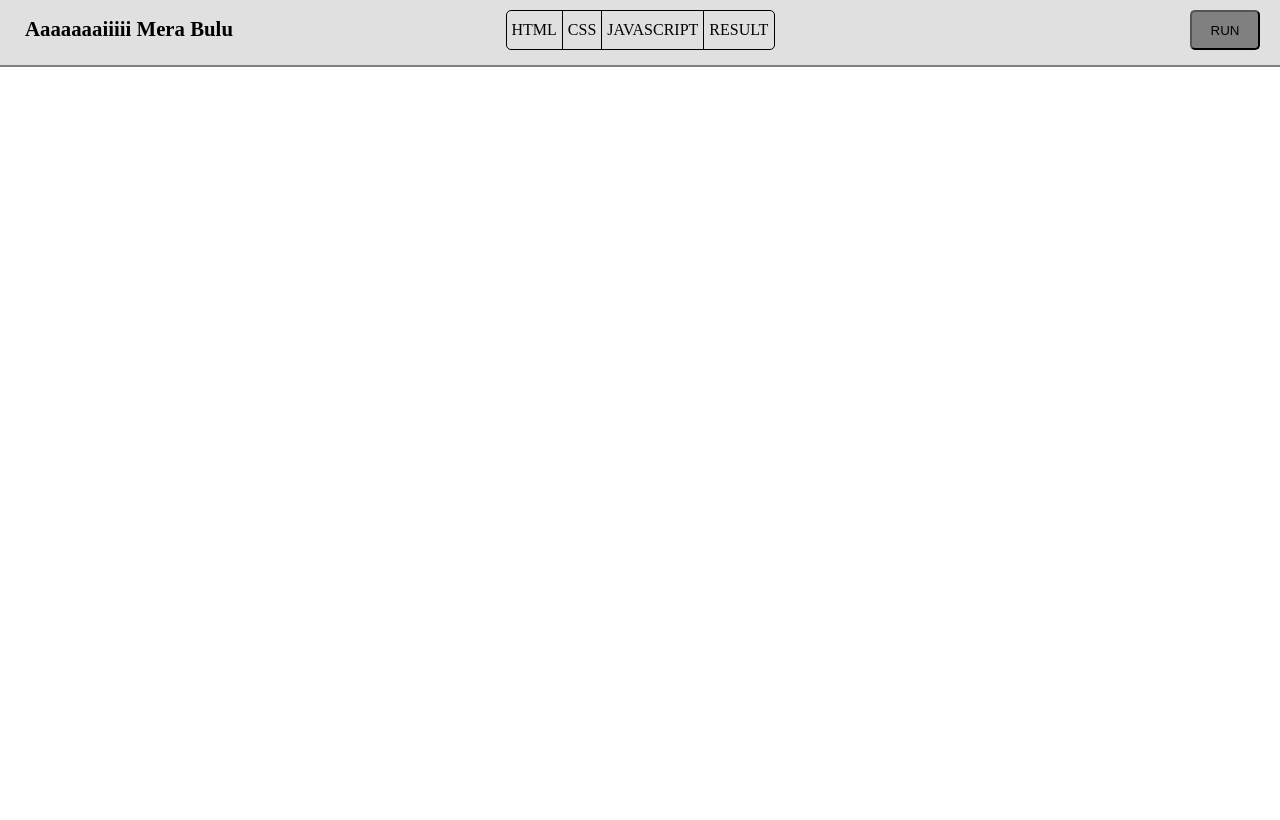
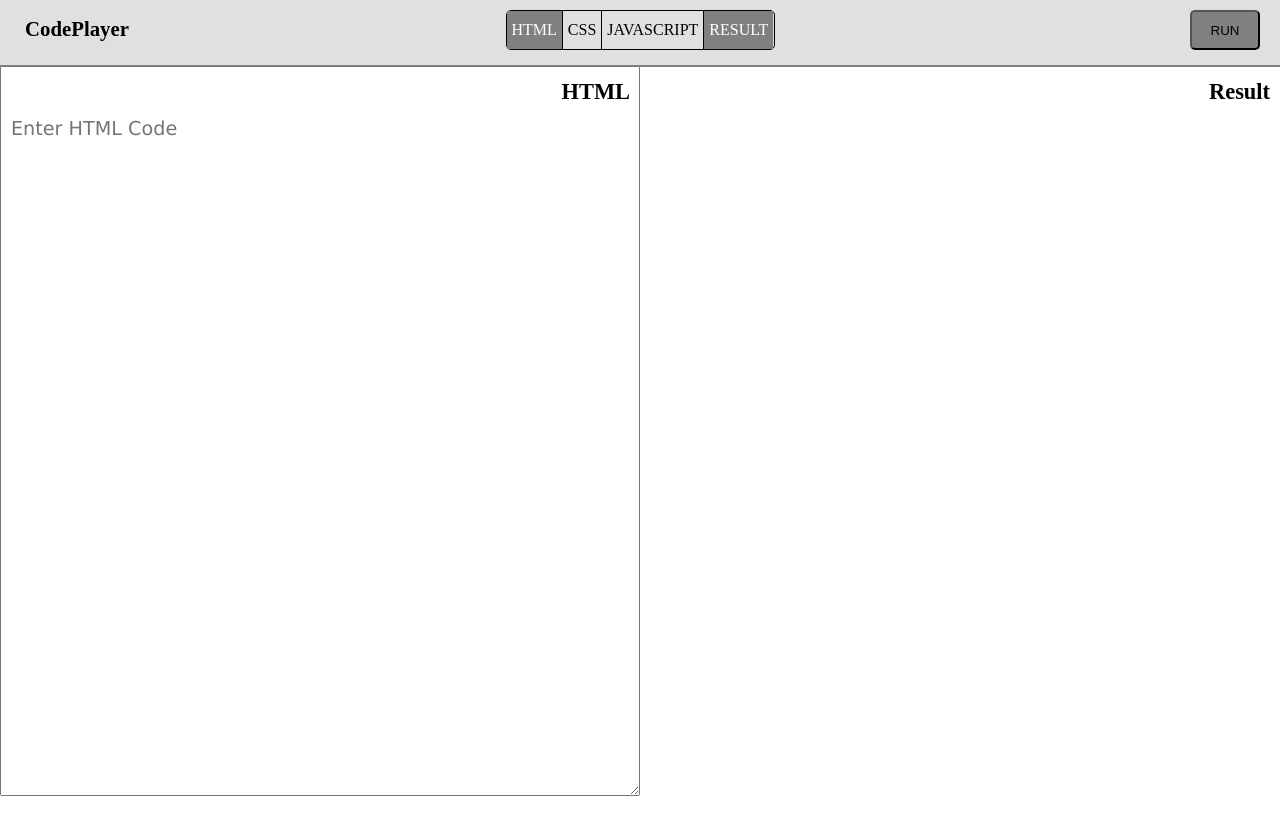
Before and after one commit to batmosphere/batmosphere.github.io, a PHP site: page /Project.html in a window 1280 px wide. Before the commit the page ends 67 px from the top, so only its background shows below. Run offline with PHP 8.4, Linux system fonts and the light colour scheme.

Commit message:
Back to Project

```diff
--- a/My Websites/Jquery/Project.html
+++ b/My Websites/Jquery/Project.html
@@ -1,7 +1,7 @@
 <!DOCTYPE html>
 <html>
 <head>
-	<title>Mera Pyaara Gulla</title>
+	<title>Code Player</title>
 
 	<script type="text/javascript" src="jquery.min.js"></script>
 
@@ -11,15 +11,15 @@
 <body>
 
 <div id="titlebar">
-	<h2 id="codeplayer">Aaaaaaaiiiii Mera Bulu</h2>
+	<h2 id="codeplayer">CodePlayer</h2>
 
 
 
 	<ul id="toggles">
-		<li class="toggle">HTML</li>
+		<li class="toggle selected">HTML</li>
 		<li class="toggle">CSS</li>
 		<li class="toggle">JAVASCRIPT</li>
-		<li class="toggle" style="border: none;">RESULT</li>
+		<li class="toggle selected" style="border: none;">RESULT</li>
 	</ul>
 
 		<button id="runbutton">RUN</button>
@@ -32,27 +32,7 @@
 
 	<div class="codelabel">HTML</div>
 
-	<textarea id="htmlcode" placeholder="Enter HTML Code">
-		<!DOCTYPE html>
-<html>
-<head>
-	<title>Mera Pyaar</title>
-
-
-</head>
-<body>
-<div id="wrapper">
-	<p>Sorry babu lolu totu meri bachi main tumpe aajkal gussa ho jata hu zyada..main kabhi bhi tumko hurt nahi karna chahta....sach main</p>
-
-	<p>Maybe shayad iss distance ke wajah se hamare bich main misunderstandings aa gayi hai bahut..... ho sake to please mereko maaf kar dena......I'll try my best to be as good as you are....meri duli wuli....kha jaunga tumko..PAKA KE</p>
-
-	<p>Kuch kuch ho raha hai mereko yeh type karte hue....:D I hope tumko bhi hota hoga mere naame se :) </p>
-
-	<h2>LOVE. </h2>
-</div>
-</body>
-</html>
-	</textarea>
+	<textarea id="htmlcode" placeholder="Enter HTML Code"></textarea>
 
 </div>
 
@@ -60,33 +40,7 @@
 
 	<div class="codelabel">CSS</div>
 
-	<textarea id="csscode" placeholder="Enter CSS Code">
-	body
-{
-	margin: 0;
-	padding: 0;
-	background-color: #a0eae0;
-}
-
-#wrapper
-{
-	margin: 80px 100px auto 80px;
-	padding: 20px;
-	border: 3px grey solid;
-	border-radius: 6px;
-}
-
-#wrapper p
-{
-	font-family: helvetica;
-	font-size: 1.2em;
-}
-
-h2
-{
-	color: red;
-	font-family: arial;
-}</textarea>
+	<textarea id="csscode" placeholder="Enter CSS Code"></textarea>
 
 </div>
 
--- a/My Websites/Jquery/projectcss.css
+++ b/My Websites/Jquery/projectcss.css
@@ -97,7 +97,7 @@ body
 
 #HTMLcontainer
 {
-	display: none;
+
 }
 
 #CSScontainer
@@ -112,7 +112,7 @@ body
 
 #RESULTcontainer
 {
-	display: none;
+
 }
 
 iframe
--- a/My Websites/Jquery/projectscript.js
+++ b/My Websites/Jquery/projectscript.js
@@ -1,4 +1,3 @@
-alert("Run Button ko dabao, upper right corner main aur fir Result button dabana Center main!!! <3");
 
 
 var windowheight = $(window).height();
```
Also changed, not shown: My Websites/Jquery/geetu.html (deleted, +0 -49 lines).
